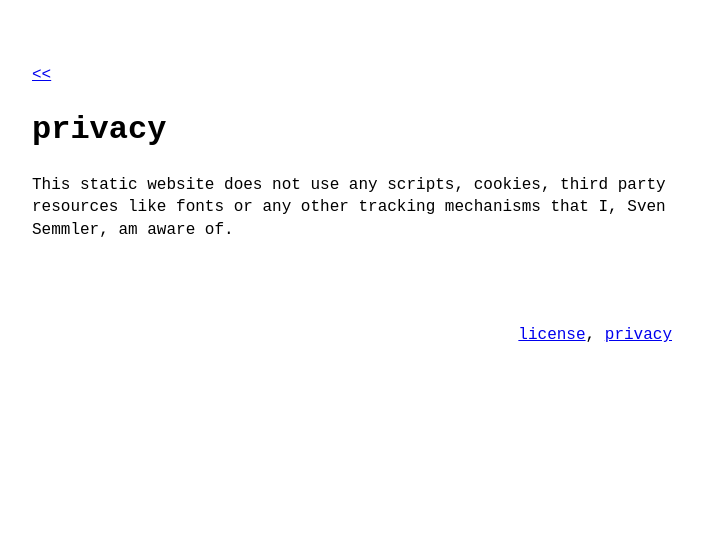
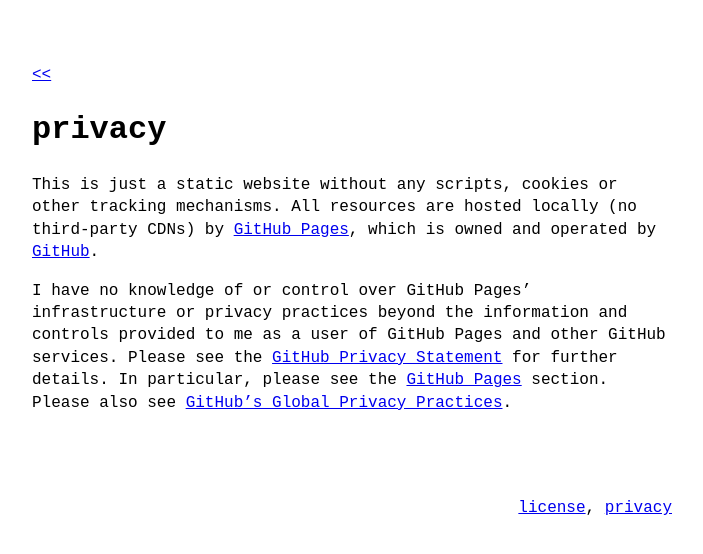
Before and after one commit to SvenSemmler/SvenSemmler.org, a Jekyll site: the page built from privacy.md, in a window 1280 px wide. Shown: the top 554 px of the page, without its empty margins (288-991 px from the left). Built offline with Jekyll 4.4.1, drawn with Linux system fonts in a browser that asks for light colours.

Commit message:
change privacy policy to github pages

```diff
--- a/privacy.md
+++ b/privacy.md
@@ -3,4 +3,6 @@ layout: page
 title: privacy
 ---
 
-This static website does not use any scripts, cookies, third party resources like fonts or any other tracking mechanisms that I, Sven Semmler, am aware of.
+This is just a static website without any scripts, cookies or other tracking mechanisms. All resources are hosted locally (no third-party CDNs) by [GitHub Pages](https://pages.github.com/), which is owned and operated by [GitHub](https://github.com/).
+
+I have no knowledge of or control over GitHub Pages’ infrastructure or privacy practices beyond the information and controls provided to me as a user of GitHub Pages and other GitHub services. Please see the [GitHub Privacy Statement](https://docs.github.com/en/github/site-policy/github-privacy-statement) for further details. In particular, please see the [GitHub Pages](https://docs.github.com/en/github/site-policy/github-privacy-statement#github-pages) section. Please also see [GitHub’s Global Privacy Practices](https://docs.github.com/en/github/site-policy/global-privacy-practices).
```
